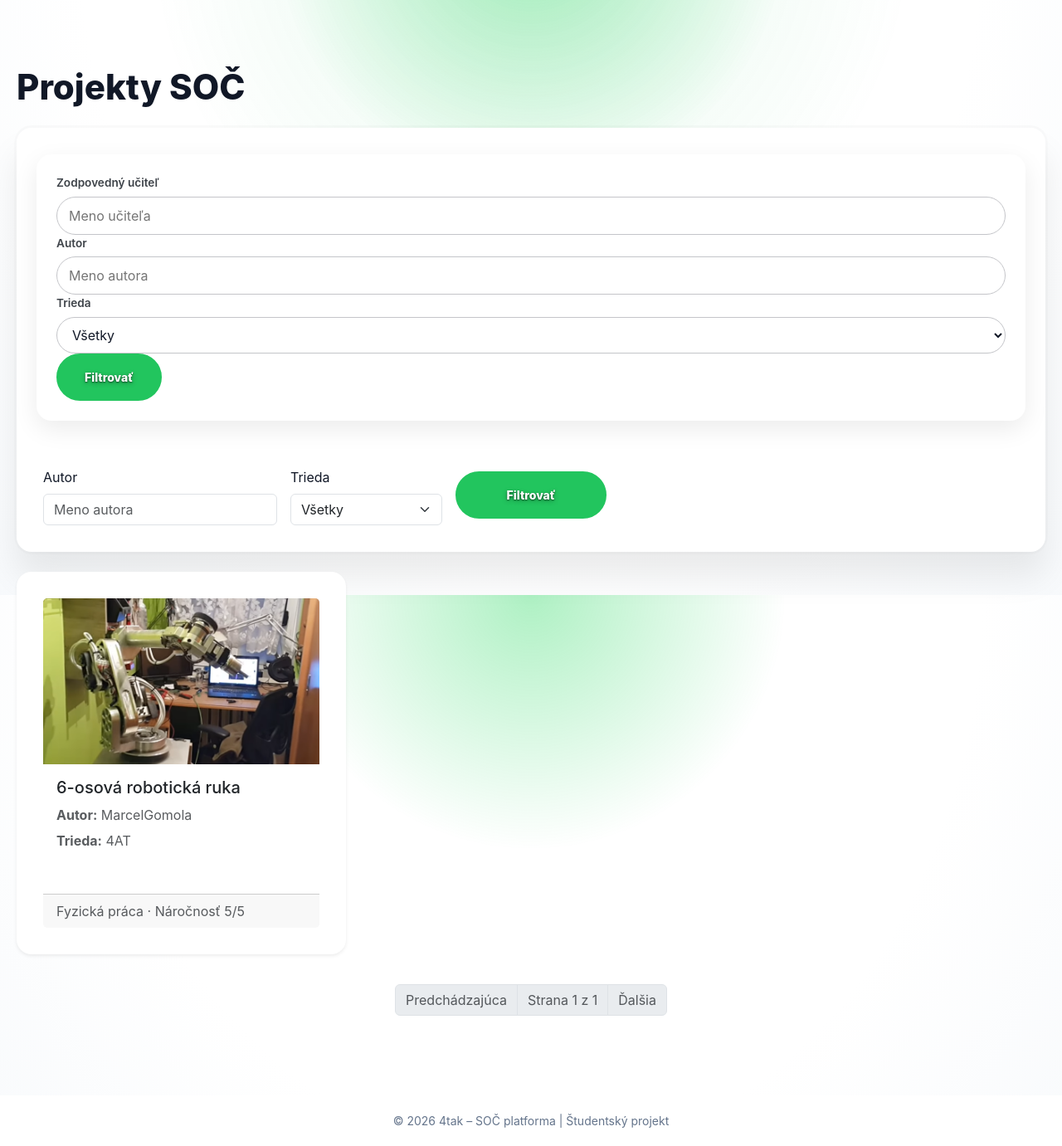
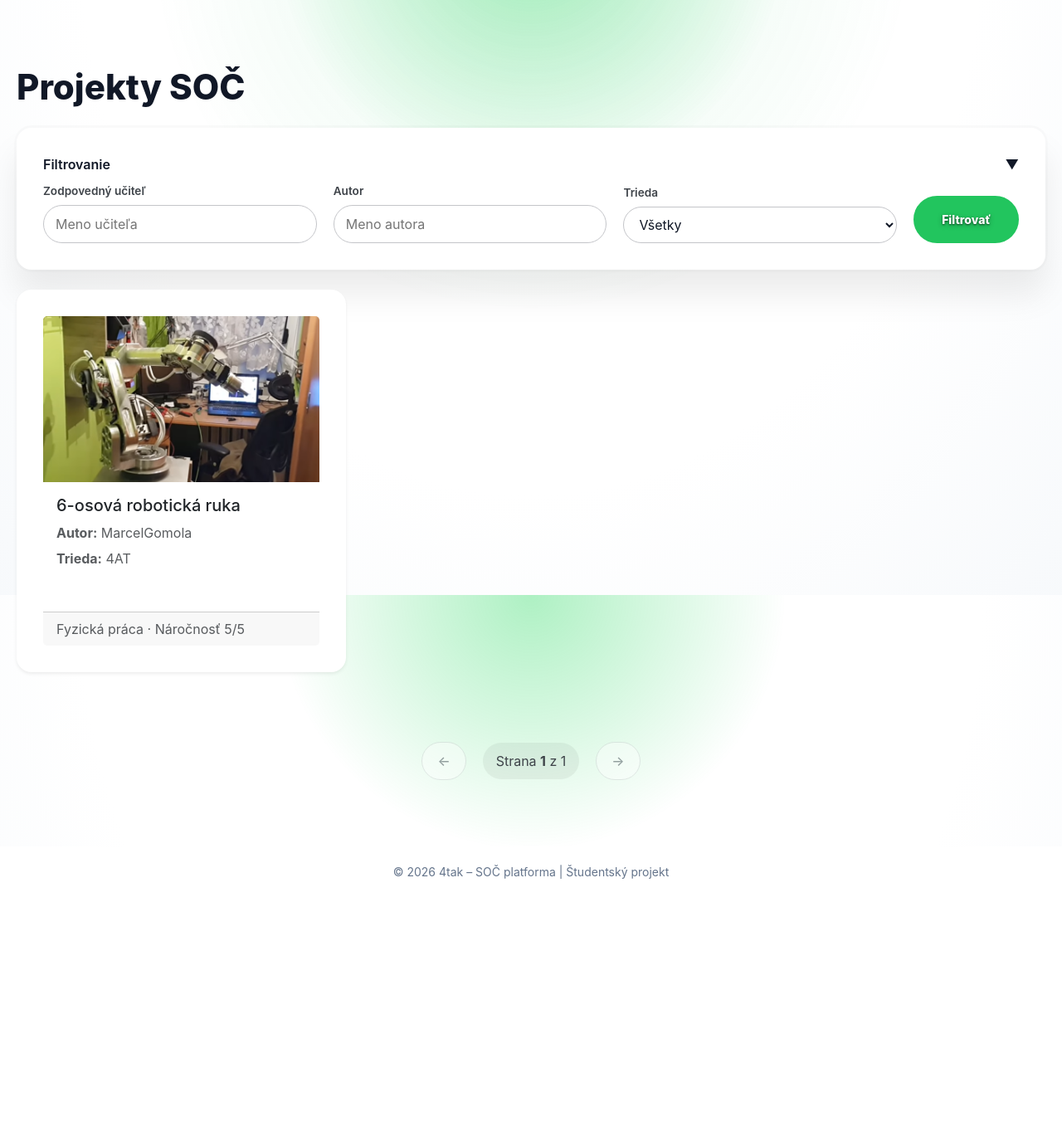
Before and after one commit to GrandpaCannibal043/4tak-soc, a Django app: page /projects/ in a window 1280 px wide. Shown: the part 83-1464 px from the top of the page at 83% size. After the commit the page ends 1142 px from the top, so only its background shows below. Run offline with Django 5.2, Linux system fonts and the light colour scheme; data comes from the database, SQL or seed files in the repository; both versions use the stored data as it was after the commit.

Commit message:
finalchanges8

```diff
--- a/projects/templates/projects/base.html
+++ b/projects/templates/projects/base.html
@@ -721,6 +721,114 @@
                 0 0 40px rgba(34,197,94,0.12);
         }
 
+        .filter-header {
+            display: flex;
+            justify-content: space-between;
+            align-items: center;
+            cursor: pointer;
+            font-weight: 600;
+            margin-bottom: 10px;
+        }
+
+        .filter-content {
+            max-height: 500px;
+            overflow: hidden;
+            transition: all 0.3s ease;
+        }
+
+        .filter-content.hidden {
+            max-height: 0;
+            opacity: 0;
+            margin-top: 0;
+        }
+
+        .filter-form {
+            display: flex;
+            gap: 20px;
+            flex-wrap: wrap;
+        }
+
+        .filter-group {
+            display: flex;
+            flex-direction: column;
+            flex: 1;
+            min-width: 180px;
+        }
+
+        .filter-group input,
+        .filter-group select {
+            padding: 10px 14px;
+            border-radius: 999px;
+            border: 1px solid var(--bg-soft);
+            background: transparent;
+            color: var(--text-main);
+        }
+
+        .pagination-wrapper {
+            display: flex;
+            justify-content: center;
+            align-items: center;
+            gap: 20px;
+            margin-top: 60px;
+        }
+
+        /* tlačidlá */
+        .page-btn {
+            padding: 10px 18px;
+            border-radius: 999px;
+            background: var(--bg-card);
+            color: var(--text-main);
+            text-decoration: none;
+            border: 1px solid var(--bg-soft);
+            transition: 0.2s;
+            font-weight: 500;
+        }
+
+        /* hover */
+        .page-btn:hover {
+            background: var(--green);
+            color: white;
+            border-color: var(--green);
+        }
+
+        /* disabled */
+        .page-btn.disabled {
+            opacity: 0.4;
+            pointer-events: none;
+        }
+
+        /* info */
+        .page-info {
+            padding: 10px 16px;
+            border-radius: 999px;
+            background: rgba(0,0,0,0.05);
+            color: var(--text-muted);
+        }
+
+        body.dark .page-info {
+            background: rgba(255,255,255,0.05);
+        }
+
+        /* SELECT (zatvorený stav) */
+        body.dark select,
+        body.dark .form-select {
+            background-color: #111 !important;
+            color: #fff !important;
+            border: 1px solid var(--green);
+        }
+
+        /* OPTIONS (dropdown) */
+        body.dark select option {
+            background-color: #111;
+            color: #ffffff;
+        }
+
+        /* hover / selected option */
+        body.dark select option:checked {
+            background-color: var(--green);
+            color: #ffffff;
+        }
+
         .theme-toggle {
             position: absolute;
             left: 40px;
--- a/projects/templates/projects/project_list.html
+++ b/projects/templates/projects/project_list.html
@@ -6,11 +6,16 @@
 <h1 class="mb-4">Projekty SOČ</h1>
 
 <!-- FILTER -->
-<form method="get" class="card card-body mb-4">
-    <div class="row g-3 align-items-end">
+    <div class="filter-wrapper card card-body mb-4">
 
-        <!-- MENTOR -->
-        <div class="filter-box">
+    <!-- HEADER -->
+    <div class="filter-header" onclick="toggleFilter()">
+        <span>Filtrovanie</span>
+        <span id="filter-icon">▼</span>
+    </div>
+
+    <!-- CONTENT -->
+    <div id="filter-content" class="filter-content">
 
         <form method="get" class="filter-form">
 
@@ -33,11 +38,13 @@
 
             <div class="filter-group">
                 <label>Trieda</label>
-                    <select name="class">
+                <select name="school_class">
                     <option value="">Všetky</option>
-                        {% for c in classes %}
-                            <option value="{{ c }}" {% if selected_class == c %}selected{% endif %}>
-                                {{ c }}
+
+                    {% for value, label in class_choices %}
+                        <option value="{{ value }}"
+                            {% if selected_class == value %}selected{% endif %}>
+                            {{ label }}
                         </option>
                     {% endfor %}
                 </select>
@@ -53,46 +60,14 @@
 
     </div>
 
+</div>
+
 <datalist id="mentor-list">
     {% for teacher in teachers %}
         <option value="{{ teacher.username }}">
     {% endfor %}
 </datalist>
 
-
-        <!-- AUTOR -->
-        <div class="col-md-3">
-            <label class="form-label">Autor</label>
-            <input  type="text" name="author"
-                    value="{{ request.GET.author|default_if_none:'' }}"
-                    class="form-control"
-                    placeholder="Meno autora">
-        </div>
-
-        <!-- TRIEDA -->
-        <div class="col-md-2">
-            <label class="form-label">Trieda</label>
-            <select name="school_class" class="form-select">
-                <option value="">Všetky</option>
-                {% for value, label in class_choices %}
-                    <option value="{{ value }}"
-                        {% if selected_class == value %}selected{% endif %}>
-                        {{ label }}
-                    </option>
-                {% endfor %}
-            </select>
-        </div>
-
-        <!-- BUTTONS -->
-        <div class="col-md-2">
-            <button type="submit" class="btn btn-success w-100 mb-2">
-                Filtrovať
-        </div>
-
-    </div>
-</form>
-
-<!-- PROJECT CARDS -->
 <div class="row">
 
 {% for project in projects %}
@@ -140,50 +115,56 @@
 </div>
 
 <!-- PAGINATION -->
-<nav aria-label="Stránkovanie">
-    <ul class="pagination justify-content-center">
+<nav class="pagination-wrapper">
 
     {% if page_obj.has_previous %}
-            <li class="page-item">
-                <a class="page-link"
-                   href="?page={{ page_obj.previous_page_number }}
-                   {% if selected_type %}&type={{ selected_type }}{% endif %}
-                   {% if selected_difficulty %}&difficulty={{ selected_difficulty }}{% endif %}
-                   {% if selected_author %}&author={{ selected_author }}{% endif %}
-                   {% if selected_class %}&school_class={{ selected_class }}{% endif %}">
-                    Predchádzajúca
+        <a class="page-btn"
+           href="?page={{ page_obj.previous_page_number }}">
+            ← Predchádzajúca
         </a>
-            </li>
     {% else %}
-            <li class="page-item disabled">
-                <span class="page-link">Predchádzajúca</span>
-            </li>
+        <span class="page-btn disabled">←</span>
     {% endif %}
 
-        <li class="page-item disabled">
-            <span class="page-link">
-                Strana {{ page_obj.number }} z {{ page_obj.paginator.num_pages }}
-            </span>
-        </li>
+    <div class="page-info">
+        Strana <strong>{{ page_obj.number }}</strong>
+        z {{ page_obj.paginator.num_pages }}
+    </div>
 
     {% if page_obj.has_next %}
-            <li class="page-item">
-                <a class="page-link"
-                   href="?page={{ page_obj.next_page_number }}
-                   {% if selected_type %}&type={{ selected_type }}{% endif %}
-                   {% if selected_difficulty %}&difficulty={{ selected_difficulty }}{% endif %}
-                   {% if selected_author %}&author={{ selected_author }}{% endif %}
-                   {% if selected_class %}&school_class={{ selected_class }}{% endif %}">
-                    Ďalšia
+        <a class="page-btn"
+           href="?page={{ page_obj.next_page_number }}">
+            Ďalšia →
         </a>
-            </li>
     {% else %}
-            <li class="page-item disabled">
-                <span class="page-link">Ďalšia</span>
-            </li>
+        <span class="page-btn disabled">→</span>
     {% endif %}
 
-    </ul>
 </nav>
 
+<script>
+function toggleFilter() {
+    const content = document.getElementById("filter-content");
+    const icon = document.getElementById("filter-icon");
+
+    content.classList.toggle("hidden");
+
+    const isHidden = content.classList.contains("hidden");
+    icon.textContent = isHidden ? "▶" : "▼";
+
+    localStorage.setItem("filterHidden", isHidden);
+}
+
+window.onload = () => {
+    const hidden = localStorage.getItem("filterHidden") === "true";
+    const content = document.getElementById("filter-content");
+    const icon = document.getElementById("filter-icon");
+
+    if (hidden) {
+        content.classList.add("hidden");
+        icon.textContent = "▶";
+    }
+};
+</script>
+
 {% endblock %}
```
Also changed, not shown: db.sqlite3, projects/templates/projects/project_detail.html (line endings or trailing spaces). Lines whose indentation alone changed are shown as unchanged.
